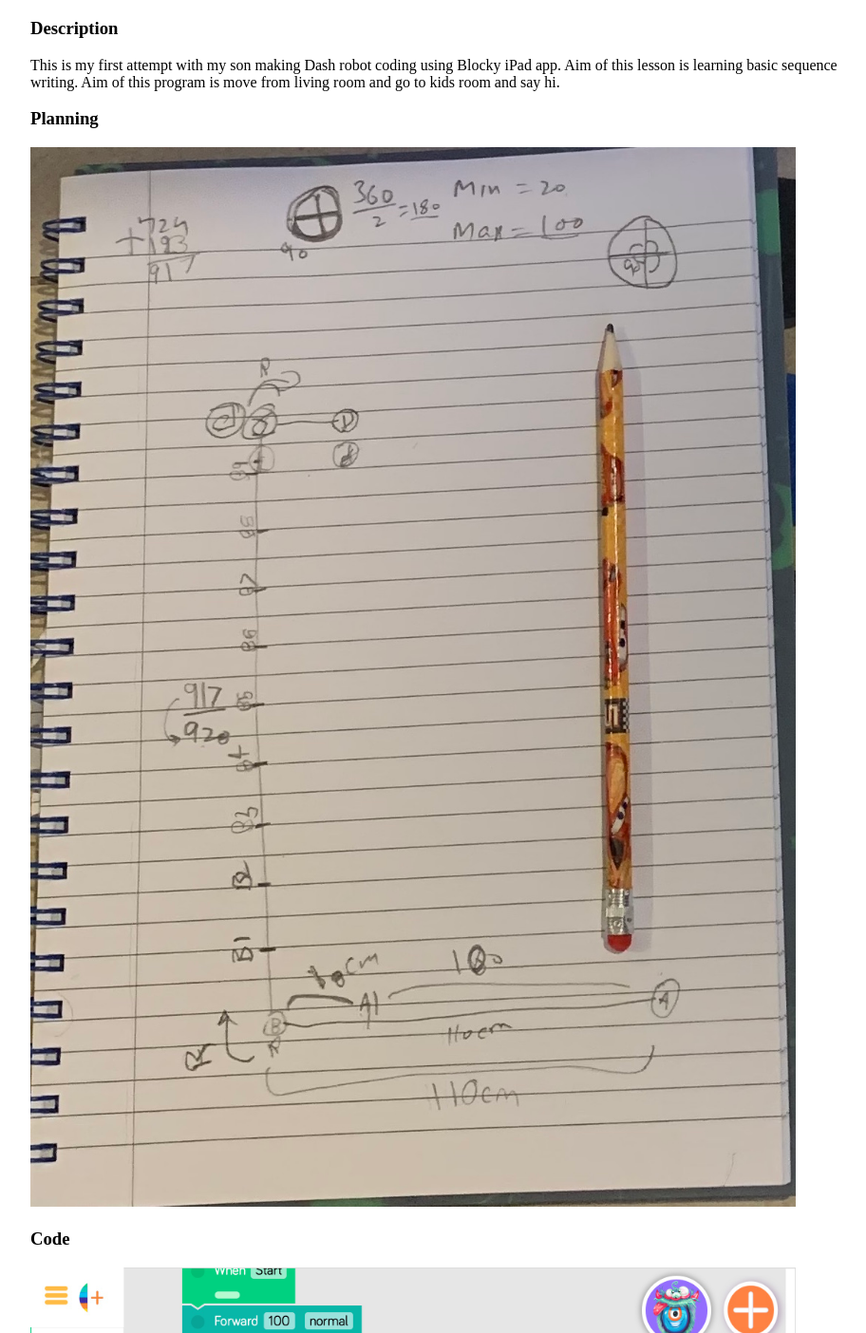
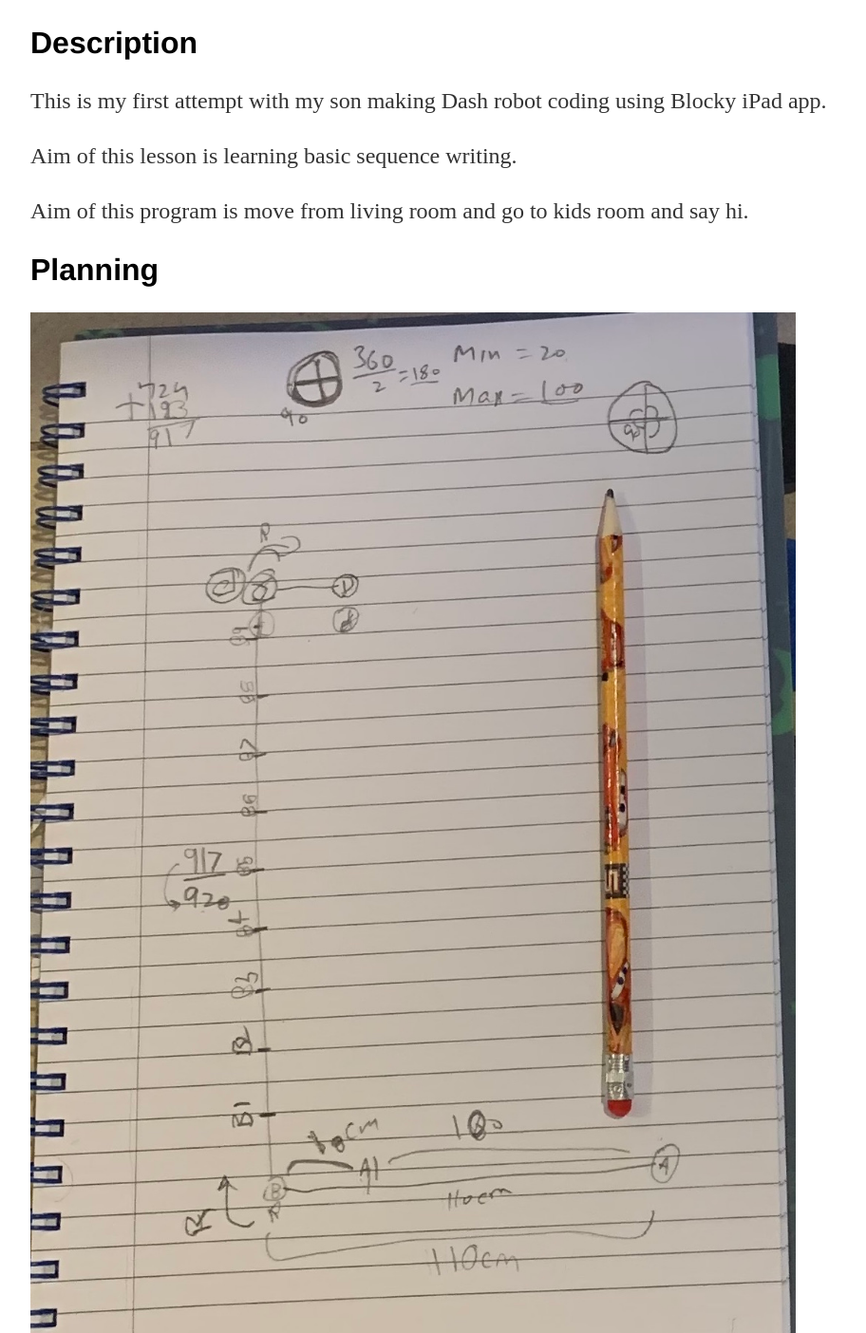
Before and after one commit to abdulrauf/abdulrauf.github.io, a Jekyll site: the page built from _lessons/lesson1.html, in a window 1280 px wide, cut to the strip 516-1920 px from the top of the page. Shown: the whole strip at 95% size, without its empty margins (160-1072 px from the left). Built offline with Jekyll 4.4.1, drawn with Linux system fonts in a browser that asks for light colours.

Commit message:
styling improvements

```diff
--- a/_layouts/default.html
+++ b/_layouts/default.html
@@ -3,7 +3,7 @@
     <head>
       <title>{{ page.title }}</title>
       <!-- link to main stylesheet -->
-      <link rel="stylesheet" type="text/css" href="/css/main.css">
+      <link rel="stylesheet" type="text/css" href="/css/main.css?=1">
     </head>
     <body>
       <nav>
--- a/_lessons/lesson1.html
+++ b/_lessons/lesson1.html
@@ -6,19 +6,23 @@ number: 1
 
 <iframe width="560" height="315" src="https://www.youtube.com/embed/HvLnUUuf4nQ" frameborder="0" allow="accelerometer; autoplay; encrypted-media; gyroscope; picture-in-picture" allowfullscreen></iframe>
 
-<h3>Description</h3>
+<h2>Description</h2>
 
 <div class="post">
-  This is my first attempt with my son making Dash robot coding using Blocky iPad app.
-
-  Aim of this lesson is learning basic sequence writing.
-
-  Aim of this program is move from living room and go to kids room and say hi.
+  <p>
+    This is my first attempt with my son making Dash robot coding using Blocky iPad app.
+  </p>
+  <p>
+    Aim of this lesson is learning basic sequence writing.
+  </p>
+  <p>
+    Aim of this program is move from living room and go to kids room and say hi.
+  </p>
 </div>
 
 
-<h3>Planning</h3>
+<h2>Planning</h2>
 <img title='Lesson 1 Planning' src='/images/lesson1-planning.jpg' width="90%" />
 
-<h3>Code</h3>
+<h2>Code</h2>
 <img title='Lesson 1 Code' src='/images/lesson1-code.jpg' width="90%"/>
--- a/css/main.css
+++ b/css/main.css
@@ -23,7 +23,17 @@ h1 {
     font-size: 3em;
     font-family:'Helvetica', 'Arial', 'Sans-Serif';
 }
+h2 {
+    font-size: 2em;
+    font-family:'Helvetica', 'Arial', 'Sans-Serif';
+}
+h3 {
+    font-size: 1.5em;
+    font-family:'Helvetica', 'Arial', 'Sans-Serif';
+}
 p {
+    font-size: 1.5em;
+    line-height: 1.4em;
     color: #333;
 }
 footer {
```
Also changed, not shown: _lessons/lesson2.html (+5 -5 lines).
